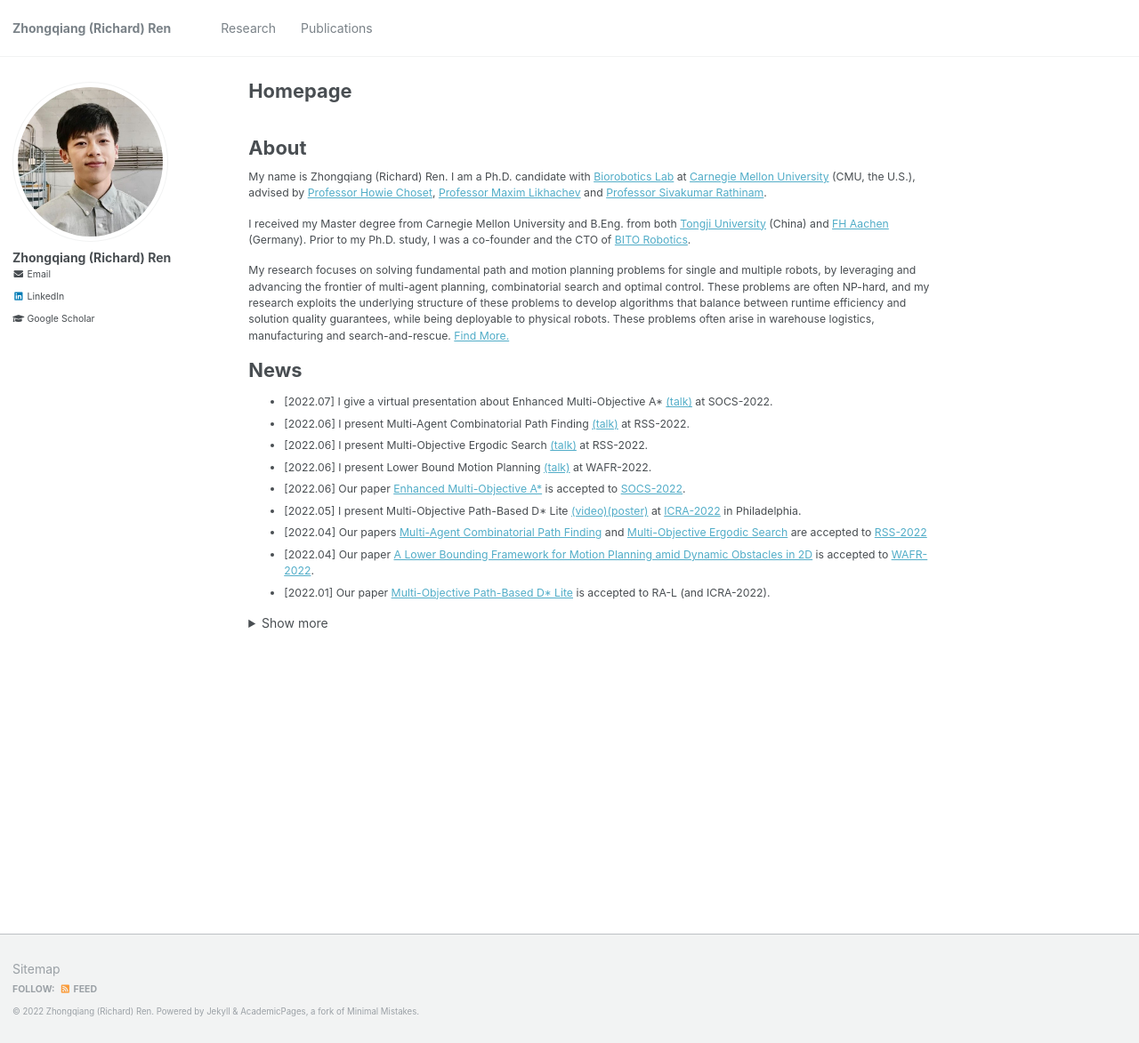
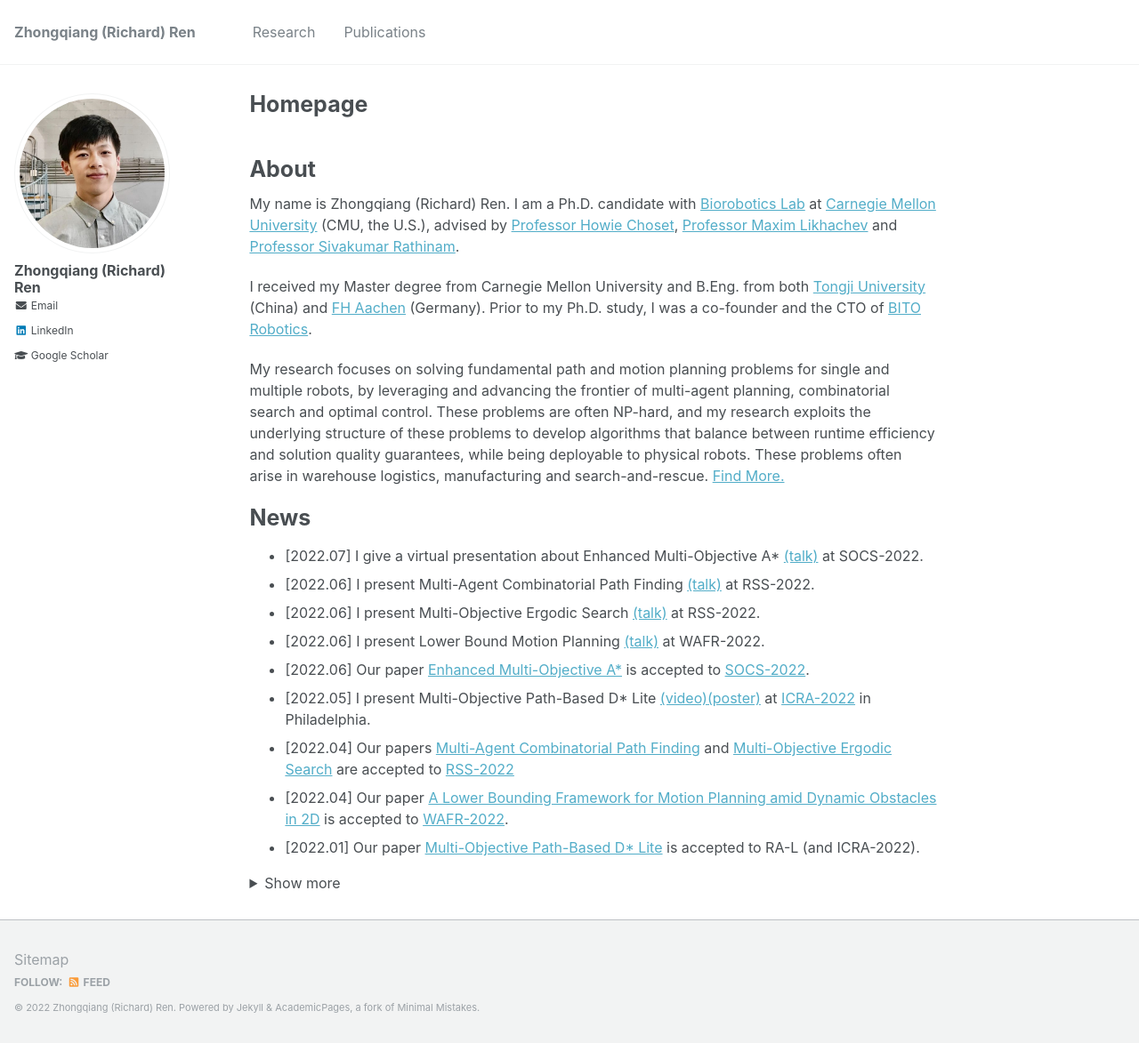
Before and after one commit to wonderren/wonderren.github.io, a Jekyll site: the page built from _pages/about.md, in a window 1280 px wide and 1173 px high. Shown: the whole window at 89% size. Built offline with Jekyll 4.4.1, drawn with Linux system fonts in a browser that asks for light colours.

Commit message:
font size

```diff
--- a/_sass/_page.scss
+++ b/_sass/_page.scss
@@ -56,7 +56,7 @@
   }
 
   p, li, dl {
-    font-size: 0.875em;
+    font-size: 1em;
   }
 
   /* paragraph indents */
--- a/_sass/_reset.scss
+++ b/_sass/_reset.scss
@@ -8,10 +8,10 @@ html {
   /* apply a natural box layout model to all elements */
   box-sizing: border-box;
   background-color: $background-color;
-  font-size: 12px;
+  font-size: 14px;
 
   @include breakpoint($medium) {
-    font-size: 14px;
+    font-size: 16px;
   }
 
   -webkit-text-size-adjust: 100%;
```
